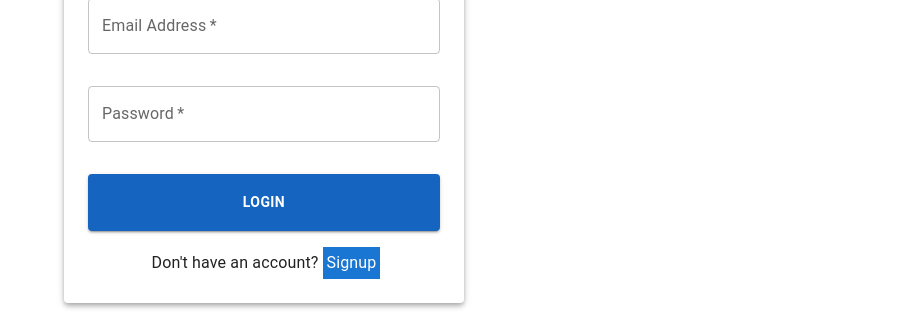
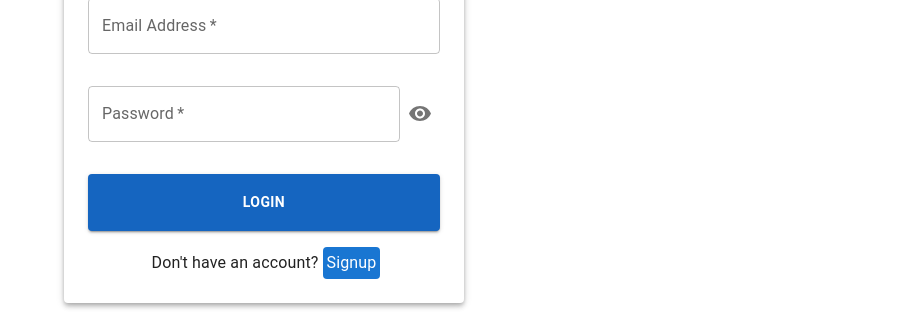
Before and after one commit to Folareen/sleek-notes, a React (Create React App) app: page /login in a window 1280 px wide. Shown: the part 320-649 px from the top of the page, without its empty margins (376-1280 px from the left). Built offline with nearby package versions, Linux system fonts and the light colour scheme; no server answers.

Commit message:
added password visibility toggle button

```diff
--- a/src/pages/Login.jsx
+++ b/src/pages/Login.jsx
@@ -1,5 +1,7 @@
 import React, {useState} from 'react'
-import { Grid,Typography, Paper, TextField, Container, Button, FormControl, Link, CircularProgress,Box, Alert } from '@mui/material'
+import { Grid,Typography, Paper, TextField, Container, Button, FormControl, Link, CircularProgress,Box, Alert, IconButton } from '@mui/material'
+import VisibilityRoundedIcon from '@mui/icons-material/VisibilityRounded';
+import VisibilityOffRoundedIcon from '@mui/icons-material/VisibilityOffRounded';
 import {Link as RouterLink, useNavigate} from 'react-router-dom'
 import {auth} from '../firebase'
 import { signInWithEmailAndPassword} from 'firebase/auth'
@@ -10,6 +12,7 @@ export default function Login () {
   const [password, setPassword] = useState('')
   const [loginLoading, setLoginLoading] = useState(false);
   const [error, setError] = useState(false)
+  const [passwordVisibility, setPasswordVisibility] = useState(false)
   const {setUser, setLoading} = useUser()
   const navigate = useNavigate()
 
@@ -54,8 +57,15 @@ export default function Login () {
         <FormControl component='form' fullWidth>
           <TextField required id="outlined-required" label="Email Address" sx={{my: 2 }} fullWidth value={email} onChange={(e)=>{setEmail(e.target.value)}}
           />
-          <TextField required id="outlined-password-input" label="Password" type="password" autoComplete="current-password" fullWidth sx={{my: 2}} value={password} onChange={(e)=>{setPassword(e.target.value)}}
-          />
+
+          <Box sx={{display: 'flex', alignItems: 'center'}}>
+            <TextField required id="outlined-password-input" label="Password" type={passwordVisibility ? "text" : "password" } autoComplete="current-password" fullWidth sx={{my: 2, flex: 1}} value={password} onChange={(e)=>{setPassword(e.target.value)}}
+            />
+            <IconButton sx={{width: 'max-content', height: 'max-content', py:2}} onClick={()=>{setPasswordVisibility(!passwordVisibility)}}>
+              {passwordVisibility? <VisibilityOffRoundedIcon/> : <VisibilityRoundedIcon/>}
+            </IconButton>
+          </Box>
+
 
           <Box sx={{position: 'relative'}}>
 
@@ -74,10 +84,10 @@ export default function Login () {
 
 
           <Container sx={{display: 'flex', justifyContent:'center', alignItems:'center'}} >
-            <Typography component='p' sx={{p:0.5}}>
+            <Typography component='p' sx={{p:0.5, textAlign: 'center'}}>
               Don't have an account?
             </Typography>
-            <Link to='/signup' component={RouterLink}  sx={{color:'background.paper', p:0.5, bgcolor:'primary.main'}} underline="none" >
+            <Link to='/signup' component={RouterLink}  sx={{color:'background.paper', p:0.5, bgcolor:'primary.main', borderRadius: 1}} underline="none" >
               Signup
             </Link>
           </Container>
--- a/src/pages/Signup.jsx
+++ b/src/pages/Signup.jsx
@@ -1,5 +1,7 @@
 import React, { useState} from 'react'
-import { Grid,Typography, Paper, TextField, Container, Button, FormControl, Link, CircularProgress,Box, Alert  } from '@mui/material'
+import { Grid,Typography, Paper, TextField, Container, Button, FormControl, Link, CircularProgress,Box, Alert, IconButton } from '@mui/material'
+import VisibilityRoundedIcon from '@mui/icons-material/VisibilityRounded';
+import VisibilityOffRoundedIcon from '@mui/icons-material/VisibilityOffRounded';
 import {Link as RouterLink} from 'react-router-dom'
 import {auth} from '../firebase'
 import { createUserWithEmailAndPassword, updateProfile} from 'firebase/auth'
@@ -12,6 +14,7 @@ export default function Signup () {
   const [password, setPassword] = useState("")
   const [signupLoading, setSignupLoading] = useState(false);
   const [error, setError] = useState(false)
+  const [passwordVisibility, setPasswordVisibility] = useState(false)
   const {setUser, setLoading} = useUser()
   const navigate = useNavigate()
 
@@ -63,8 +66,14 @@ export default function Signup () {
           />
           <TextField required id="outlined-required" label="Email Address" sx={{my: 2}} fullWidth onChange={(e) => {setEmail(e.target.value)}} value={email}
           />
-          <TextField required id="outlined-password-input" label="Password" type="password" autoComplete="current-password" fullWidth sx={{my: 2}} onChange={(e) => {setPassword(e.target.value)}} value={password}
-          />
+
+          <Box sx={{display: 'flex', alignItems: 'center'}}>
+            <TextField required id="outlined-password-input" label="Password" type={passwordVisibility ? "text" : "password" } autoComplete="current-password" fullWidth sx={{my: 2, flex: 1}} value={password} onChange={(e)=>{setPassword(e.target.value)}}
+            />
+            <IconButton sx={{width: 'max-content', height: 'max-content', py:2}} onClick={()=>{setPasswordVisibility(!passwordVisibility)}}>
+              {passwordVisibility? <VisibilityOffRoundedIcon/> : <VisibilityRoundedIcon/>}
+            </IconButton>
+          </Box>
 
           <Box sx={{position: 'relative'}}>
 
@@ -81,10 +90,10 @@ export default function Signup () {
           </Box>
 
           <Container sx={{display: 'flex', justifyContent:'center', alignItems:'center'}} >
-            <Typography component='p' sx={{p:0.5}}>
+            <Typography component='p' sx={{p:0.5, textAlign: 'center'}}>
               Have an account?
             </Typography>
-            <Link to='./login' component={RouterLink}  sx={{color:'background.paper', p:0.5, bgcolor:'primary.main'}} underline="none" >
+            <Link to='/login' component={RouterLink}  sx={{color:'background.paper', p:0.5, bgcolor:'primary.main', borderRadius: 1}} underline="none" >
               Login
             </Link>
           </Container>
```
